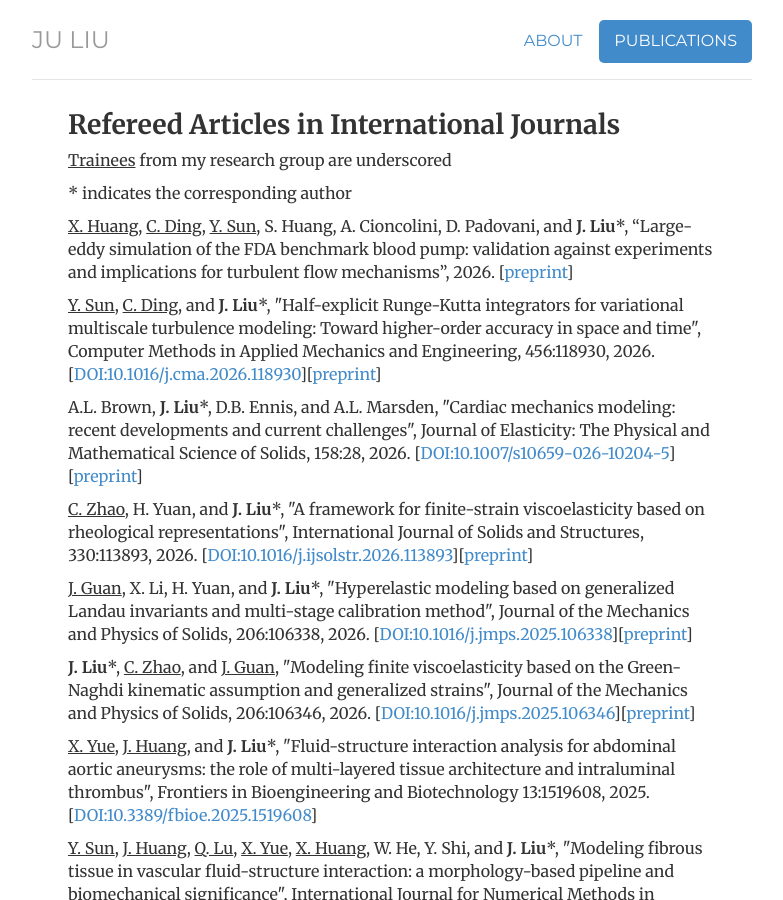
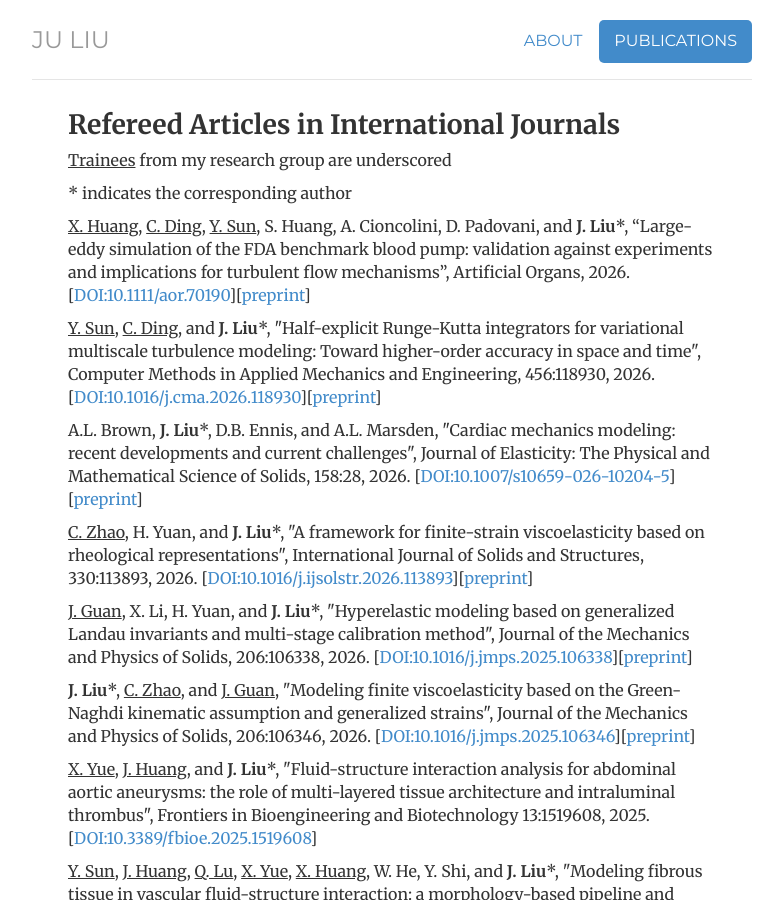
Before and after one commit to ju-liu/ju-liu.github.io, a Jekyll site: the page built from publications/index.html, in a window 1280 px wide and 900 px high. Shown: the whole window, without its empty margins (248-1031 px from the left). Built offline with Jekyll 4.4.1, drawn with Linux system fonts in a browser that asks for light colours; nearby versions of some CDN libraries; library files that are not in the unit come from our copies; comment, search, counter and statistics services are not loaded.

Commit message:
Update index.html

```diff
--- a/publications/index.html
+++ b/publications/index.html
@@ -14,7 +14,7 @@
   <p>* indicates the corresponding author</p>
 
   <article>
-  <p><u>X. Huang</u>, <u>C. Ding</u>, <u>Y. Sun</u>, S. Huang, A. Cioncolini, D. Padovani, and <strong>J. Liu</strong>*, “Large-eddy simulation of the FDA benchmark blood pump: validation against experiments and implications for turbulent flow mechanisms”, 2026. [<a href="https://arxiv.org/abs/2604.15869">preprint</a>]</p>
+  <p><u>X. Huang</u>, <u>C. Ding</u>, <u>Y. Sun</u>, S. Huang, A. Cioncolini, D. Padovani, and <strong>J. Liu</strong>*, “Large-eddy simulation of the FDA benchmark blood pump: validation against experiments and implications for turbulent flow mechanisms”, Artificial Organs, 2026. [<a href="https://doi.org/10.1111/aor.70190">DOI:10.1111/aor.70190</a>][<a href="https://arxiv.org/abs/2604.15869">preprint</a>]</p>
   </article>
 
   <article>
```
